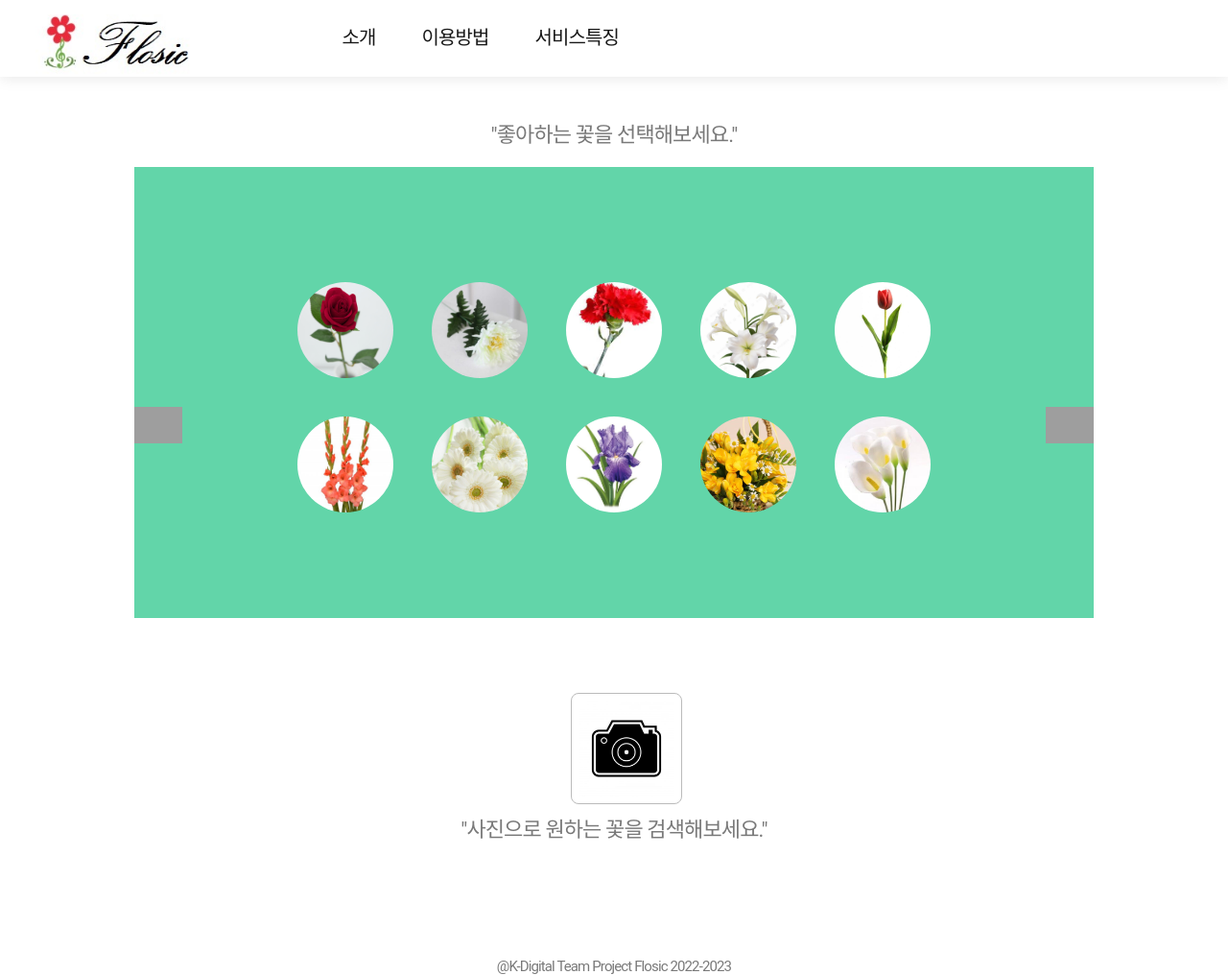
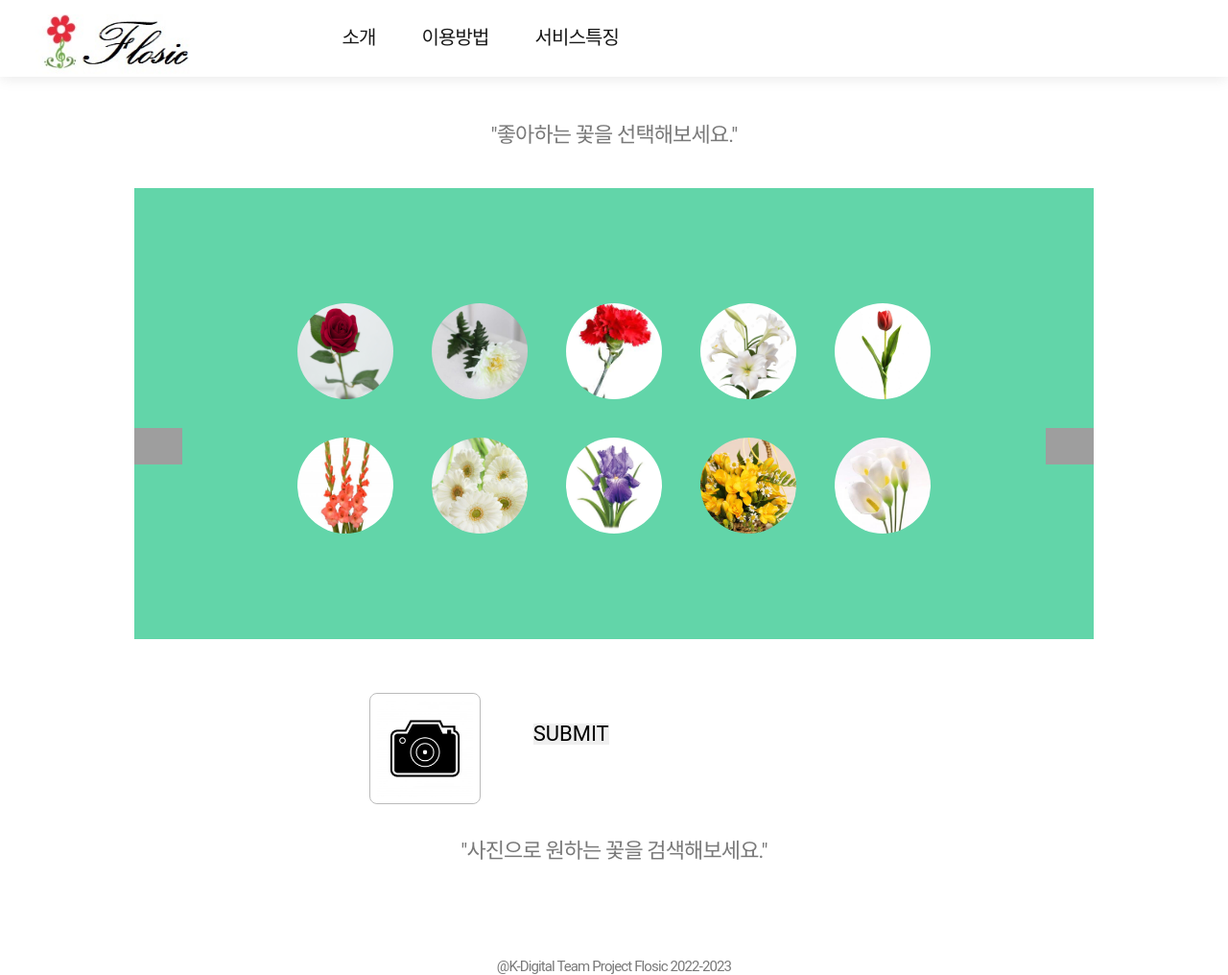
Before and after one commit to JB-MusicRecommend/Flosic, a Flask app: page /selectsong in a window 1280 px wide. Shown: the top 1016 px of the page at 96% size. Run offline with Flask 2, Linux system fonts and the light colour scheme; some libraries are stand-ins or nearby versions; grey boxes are pictures that could not be loaded.

Commit message:
Update selectsong.html

```diff
--- a/app/templates/main/selectsong.html
+++ b/app/templates/main/selectsong.html
@@ -779,19 +779,22 @@
 
 
     <div class="search0">
-        <!-- <div class="search">
-            <input type="text" placeholder="검색어 입력">
-            <img id="icon1" src="https://s3.ap-northeast-2.amazonaws.com/cdn.wecode.co.kr/icon/search.png">
-        </div> -->
-
         <div class="form">
             <form action="/uploadimage" method="POST" enctype="multipart/form-data">
                 <div class="button">
                     <label for="chooseFile">
                         <img id="icon2" src="{{ url_for('static', filename='image/camera.jpg') }}" alt="" width="100px" height="100px">
                     </label>
+                    <input type="file" id="chooseFile" name="file"/>
                 </div>
-                <input type="file" id="chooseFile" name="chooseFile" accept="image/*" onchange="loadFile(this)">
+
+                <div class="btc">
+                    <div class="buttonContainer">
+                        <div class="submitButton" id="submitButton">
+                            <input type="submit" value="SUBMIT"/>
+                        </div>
+                    </div>
+                </div>
             </form>
         </div>
     </div>
```
